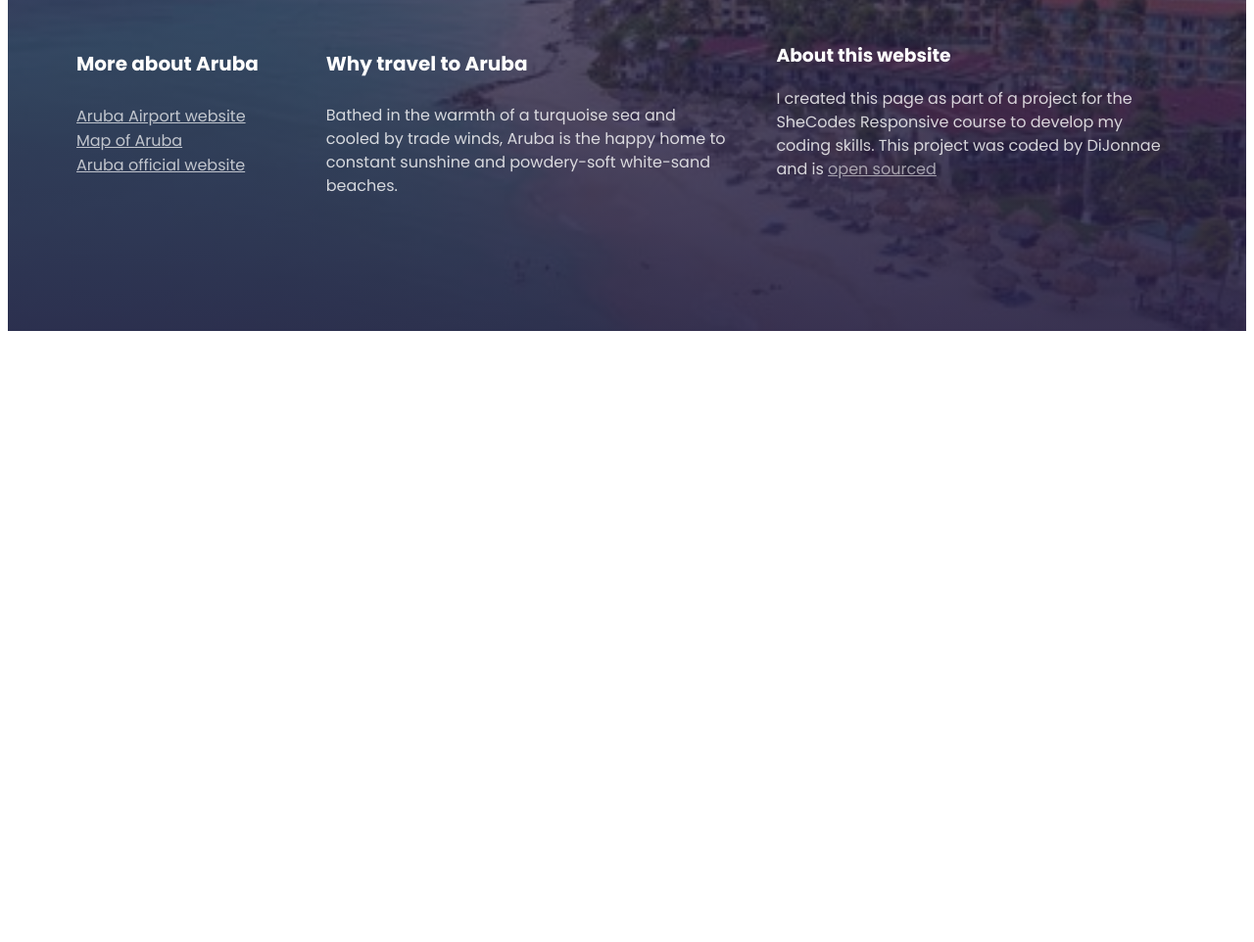
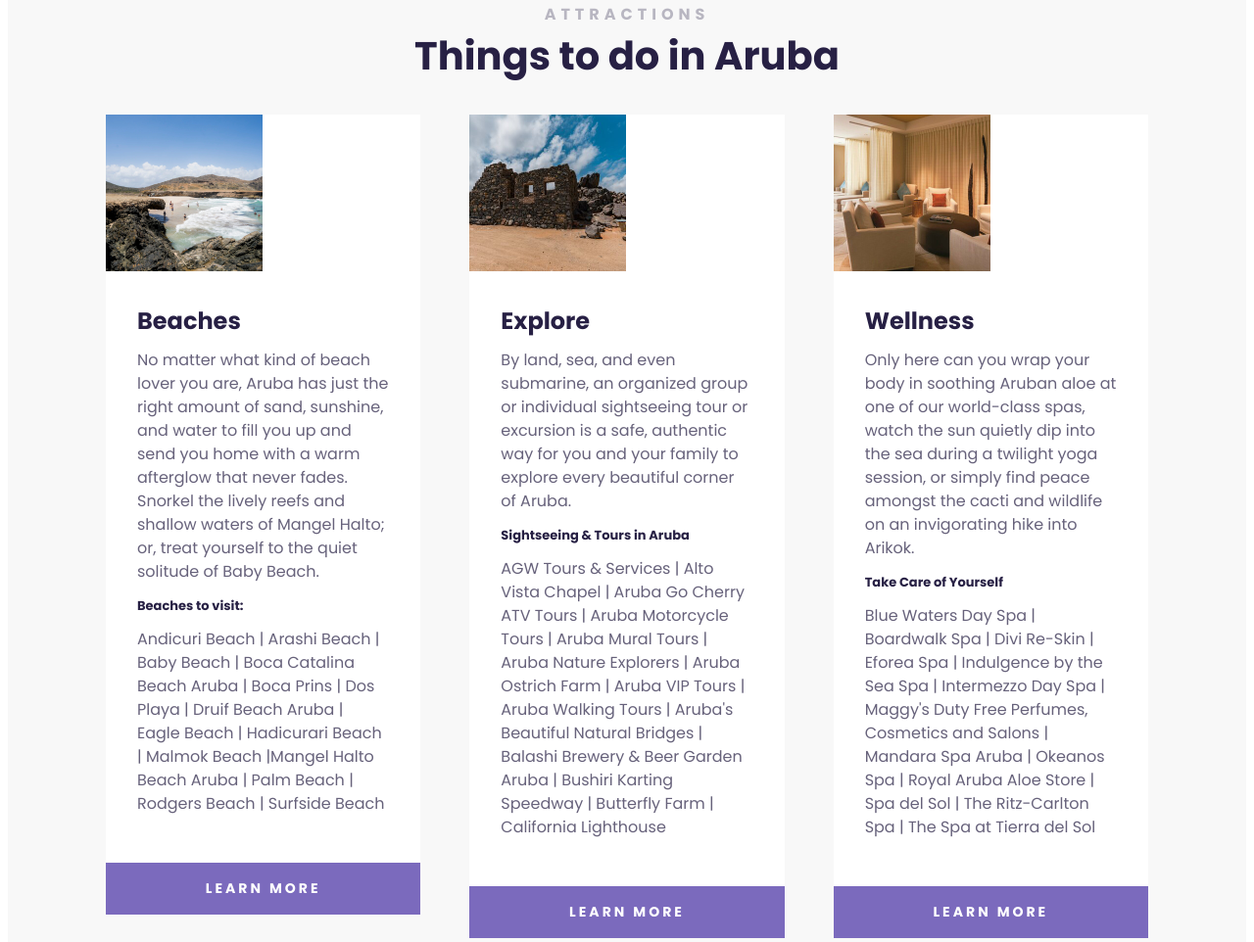
Before and after one commit to dijneal/Travel-Project-, a plain HTML site: page index.html in a window 1280 px wide. Shown: the part 1638-2600 px from the top of the page at 98% size. Before the commit the page ends 1984 px from the top, so only its background shows below. Drawn offline with Linux system fonts and the light colour scheme.

Commit message:
create card section and style using CSS and make section responsive

```diff
--- a/index.html
+++ b/index.html
@@ -25,7 +25,11 @@
     <main>
       <section class="grid-2column">
         <div>
-          <img src="images/history.jpg" alt="historical building in Aruba" />
+          <img
+            src="images/history.jpg"
+            alt="historical building in Aruba"
+            class="history"
+          />
         </div>
         <div>
           <h2>Why Aruba?</h2>
@@ -51,6 +55,131 @@
             paradise. So pack your bags and prepare to create unforgettable
             memories in this enchanting Caribbean destination.
           </p>
+        </div>
+      </section>
+
+      <section class="secondary">
+        <h2 class="text-center">Attractions</h2>
+        <h3 class="text-center">Things to do in Aruba</h3>
+
+        <div class="grid-3column">
+          <div>
+            <div class="card">
+              <div class="header">
+                <img
+                  src="images/beaches.jpg"
+                  alt="Aruba beaches"
+                  class="img-responsive"
+                />
+              </div>
+              <div class="body">
+                <h4>Beaches</h4>
+                <p>
+                  No matter what kind of beach lover you are, Aruba has just the
+                  right amount of sand, sunshine, and water to fill you up and
+                  send you home with a warm afterglow that never fades. Snorkel
+                  the lively reefs and shallow waters of Mangel Halto; or, treat
+                  yourself to the quiet solitude of Baby Beach.
+                </p>
+
+                <h5>Beaches to visit:</h5>
+
+                <p>
+                  Andicuri Beach | Arashi Beach | Baby Beach | Boca Catalina
+                  Beach Aruba | Boca Prins | Dos Playa | Druif Beach Aruba |
+                  Eagle Beach | Hadicurari Beach | Malmok Beach |Mangel Halto
+                  Beach Aruba | Palm Beach | Rodgers Beach | Surfside Beach
+                </p>
+              </div>
+
+              <a
+                href="https://www.aruba.com/us/things-to-do/beaches-and-coves"
+                target="_blank"
+                class="button"
+              >
+                Learn more</a
+              >
+            </div>
+          </div>
+          <div>
+            <div class="card">
+              <div class="header">
+                <img
+                  src="images/site-seeing.jpg"
+                  alt="Sites in Aruba"
+                  class="img-responsive"
+                />
+              </div>
+              <div class="body">
+                <h4>Explore</h4>
+                <p>
+                  By land, sea, and even submarine, an organized group or
+                  individual sightseeing tour or excursion is a safe, authentic
+                  way for you and your family to explore every beautiful corner
+                  of Aruba.
+                </p>
+
+                <h5>Sightseeing & Tours in Aruba</h5>
+
+                <p>
+                  AGW Tours & Services | Alto Vista Chapel | Aruba Go Cherry ATV
+                  Tours | Aruba Motorcycle Tours | Aruba Mural Tours | Aruba
+                  Nature Explorers | Aruba Ostrich Farm | Aruba VIP Tours |
+                  Aruba Walking Tours | Aruba's Beautiful Natural Bridges |
+                  Balashi Brewery & Beer Garden Aruba | Bushiri Karting Speedway
+                  | Butterfly Farm | California Lighthouse
+                </p>
+              </div>
+
+              <a
+                href="https://www.aruba.com/us/things-to-do/sightseeing-and-tours#openFilter"
+                target="_blank"
+                class="button"
+              >
+                Learn more</a
+              >
+            </div>
+          </div>
+
+          <div>
+            <div class="card">
+              <div class="header">
+                <img
+                  src="images/wellness.jpg"
+                  alt="relax in Aruba"
+                  class="img-responsive"
+                />
+              </div>
+              <div class="body">
+                <h4>Wellness</h4>
+                <p>
+                  Only here can you wrap your body in soothing Aruban aloe at
+                  one of our world-class spas, watch the sun quietly dip into
+                  the sea during a twilight yoga session, or simply find peace
+                  amongst the cacti and wildlife on an invigorating hike into
+                  Arikok.
+                </p>
+
+                <h5>Take Care of Yourself</h5>
+
+                <p>
+                  Blue Waters Day Spa | Boardwalk Spa | Divi Re-Skin | Eforea
+                  Spa | Indulgence by the Sea Spa | Intermezzo Day Spa | Maggy's
+                  Duty Free Perfumes, Cosmetics and Salons | Mandara Spa Aruba |
+                  Okeanos Spa | Royal Aruba Aloe Store | Spa del Sol | The
+                  Ritz-Carlton Spa | The Spa at Tierra del Sol
+                </p>
+              </div>
+
+              <a
+                href="https://www.aruba.com/us/things-to-do/wellbeing"
+                target="_blank"
+                class="button"
+              >
+                Learn more</a
+              >
+            </div>
+          </div>
         </div>
       </section>
     </main>
--- a/source/style.css
+++ b/source/style.css
@@ -3,7 +3,7 @@ body {
 }
 
 .container {
-  max-width: 1100px;
+  max-width: 1400px;
   margin: 0 auto;
 }
 
@@ -102,9 +102,9 @@ footer ul {
 }
 
 section {
-  max-width: 1200px;
+  max-width: 100%;
   margin: 0 auto;
-  padding: 100px 0;
+  padding: 100px;
 }
 
 main h2 {
@@ -126,6 +126,22 @@ main h3 {
   margin: 0;
 }
 
+main h4 {
+  font-weight: 700;
+  font-size: 24px;
+  line-height: 1;
+  color: #272044;
+  margin: 0;
+}
+
+main h5 {
+  font-weight: 700;
+  font-size: 13px;
+  margin: 0;
+  line-height: 1;
+  color: #272044;
+}
+
 main p {
   font-style: normal;
   font-weight: 400;
@@ -144,9 +160,50 @@ main p {
   padding: 30px;
 }
 
-section img {
+.grid-3column {
+  display: grid;
+  grid-template-columns: 1fr 1fr 1fr;
+  grid-gap: 50px;
+}
+
+.grid-3column img {
+  max-width: 160px;
+}
+
+.card {
+  background-color: white;
+  margin: 30px 0;
+}
+
+.card .body {
+  padding: 32px;
+}
+
+.button {
+  display: block;
+  color: white;
+  font-weight: 700;
+  font-size: 14px;
+  line-height: 21px;
+  text-align: center;
+  letter-spacing: 3px;
+  text-transform: uppercase;
+  padding: 16px;
+  background-color: #7b6abd;
+  text-decoration: none;
+}
+
+section .history {
   max-width: 500px;
   padding-top: 100px;
+}
+
+section.secondary {
+  background: rgb(248, 248, 248);
+}
+
+.text-center {
+  text-align: center;
 }
 @media (max-width: 800px) {
   header {
@@ -189,4 +246,33 @@ section img {
   section img {
     max-width: 100%;
   }
+
+  main h4 {
+    font-weight: 700;
+    font-size: 20px;
+  }
+
+  main h5 {
+    font-weight: 700;
+    font-size: 15px;
+  }
+
+  main p {
+    font-style: normal;
+    font-weight: 400;
+    font-size: 12px;
+    opacity: 0.7;
+  }
+
+  .button {
+    font-size: 7px;
+  }
+
+  .grid-3column {
+    grid-template-columns: 1fr;
+  }
+
+  .card .header {
+    display: none;
+  }
 }
```
Also changed, not shown: images/beaches.jpg (added), images/history.jpg, images/site-seeing.jpg (added), images/wellness.jpg (added).
